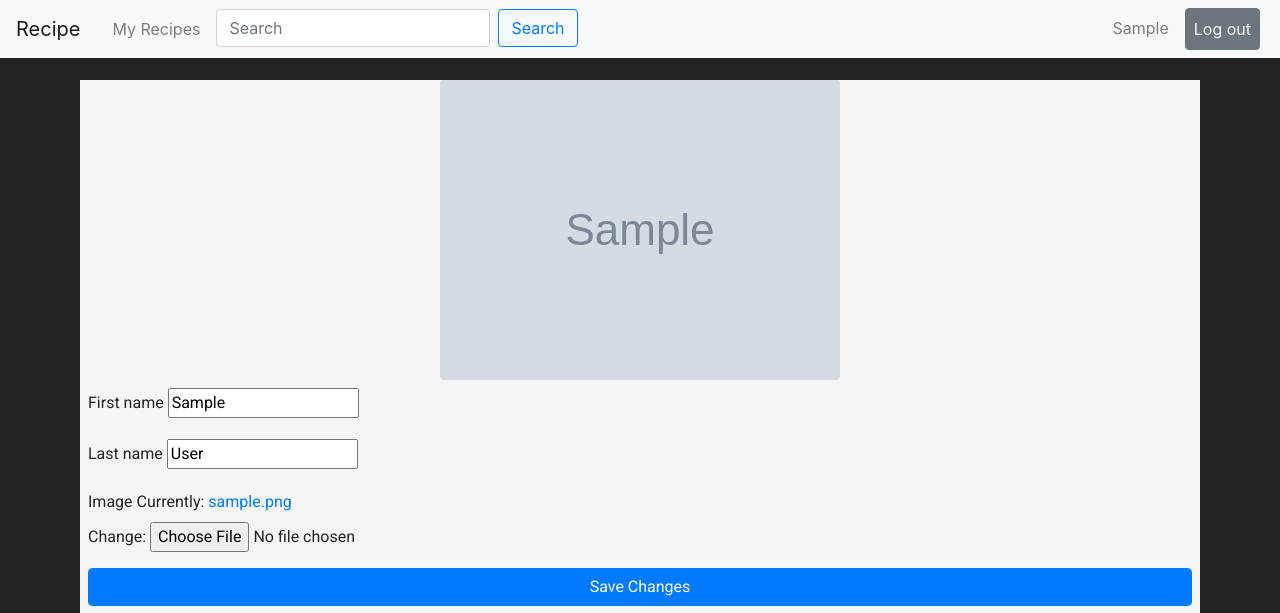
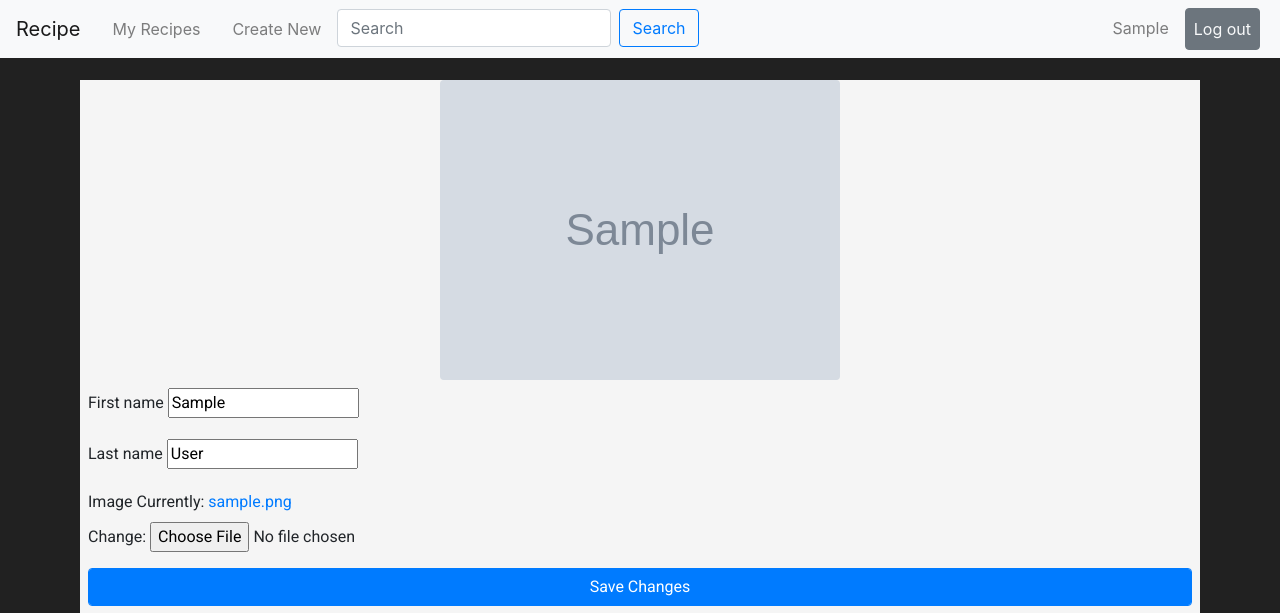
Before and after one commit to HussainTaj-arbisoft/recipe, a Django app: page /account/edit/ in a window 1280 px wide. Shown: the top 613 px of the page. Run offline with Django 3.2, Linux system fonts and the light colour scheme; a user stored in the database is signed in; tables that the repository leaves empty hold one stand-in row (values such as "Sample post"); grey boxes marked "Sample" are stand-in pictures; some libraries are stand-ins or nearby versions.

Commit message:
Add "Create New" link to create new recipes.

```diff
--- a/recipe/templates/navbar.html
+++ b/recipe/templates/navbar.html
@@ -8,6 +8,9 @@
     {% if user.is_authenticated %}
       <li class="nav-item mx-2">
         <a class="nav-link" href="{% url "recipe:user_recipe_list" user.username %}">My Recipes</a>
+      </li>
+      <li class="nav-item mx-2">
+        <a class="nav-link" href="{% url "recipe:recipe_create" %}">Create New</a>
       </li>
     {% endif %}
       <li class="nav-item">
```
